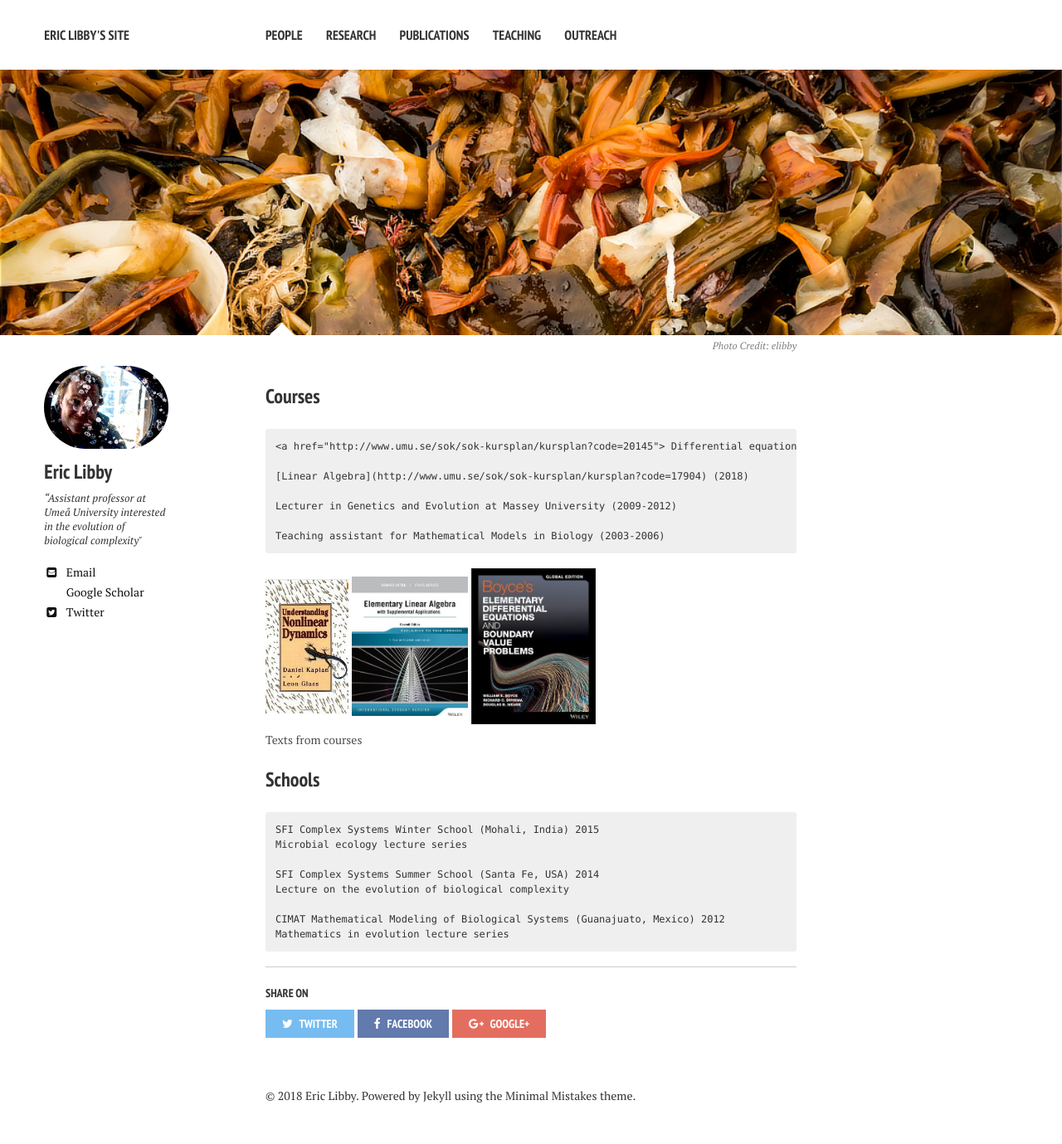
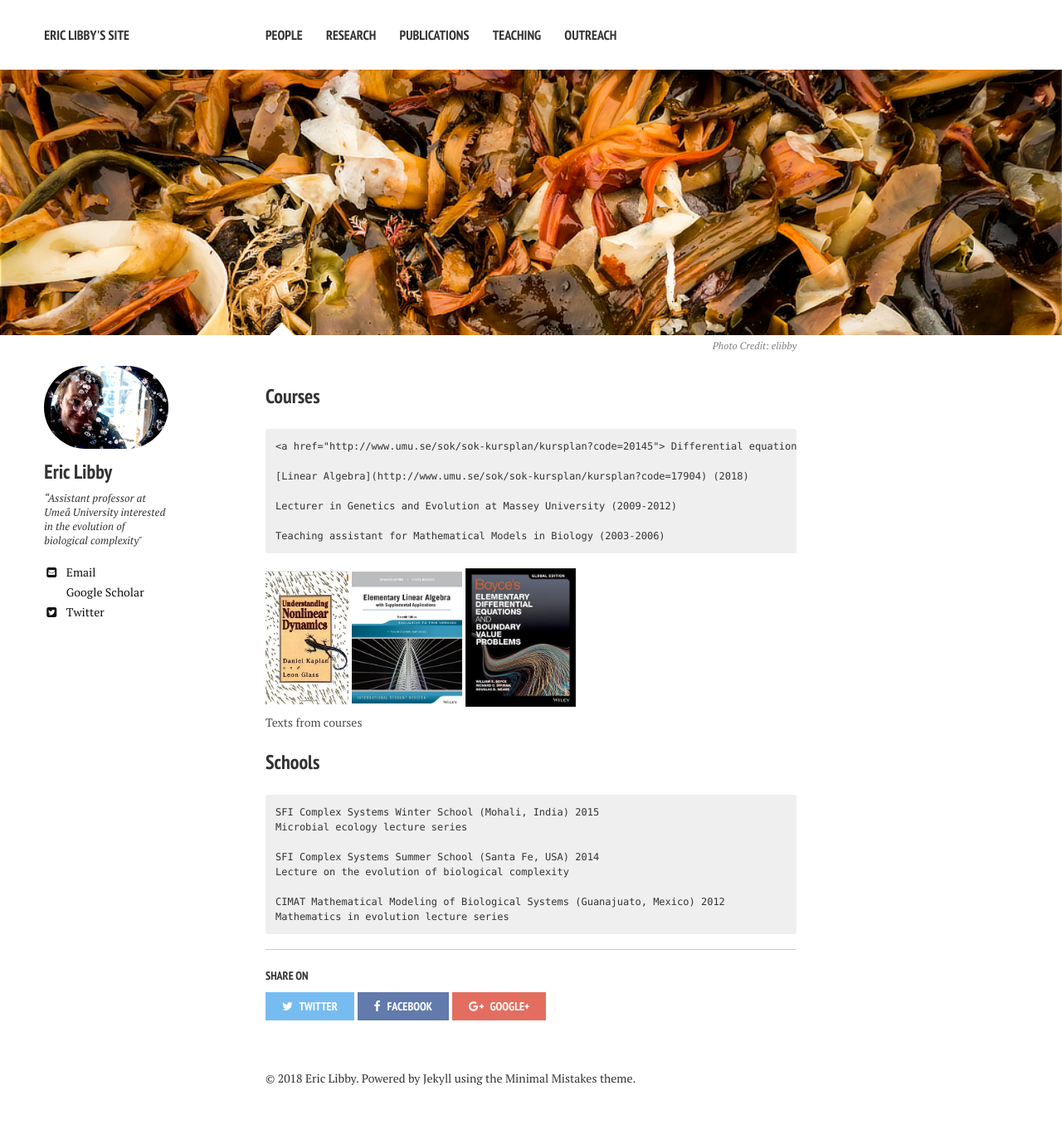
Before and after one commit to ericlibby/oldweb, a Jekyll site: the page built from p_teaching/index.md, in a window 1280 px wide. Shown: the whole page at 83% size. Built offline with Jekyll 4.4.1, drawn with Linux system fonts in a browser that asks for light colours; nearby versions of some CDN libraries; our own code applies the rules of GitHub Pages for plain Markdown files; after the commit the page ends 1358 px from its top, so only the background shows below that.

Commit message:
image resize

```diff
--- a/p_teaching/index.md
+++ b/p_teaching/index.md
@@ -22,8 +22,8 @@ image:
 
 <figure>
 <a href="/images/GlassBook.jpg"><img src="/images/GlassBook.jpg" width="100"></a>
-<a href="/images/book_lin_alg.jpg"><img src="/images/book_lin_alg.jpg" width="140"></a>
-<a href="/images/book_diffeq.jpg"><img src="/images/book_diffeq.jpg" width="150"></a>
+<a href="/images/book_lin_alg.jpg"><img src="/images/book_lin_alg.jpg" width="133"></a>
+<a href="/images/book_diffeq.jpg"><img src="/images/book_diffeq.jpg" width="133"></a>
 <figcaption> Texts from courses </figcaption>
 </figure>
 
```
